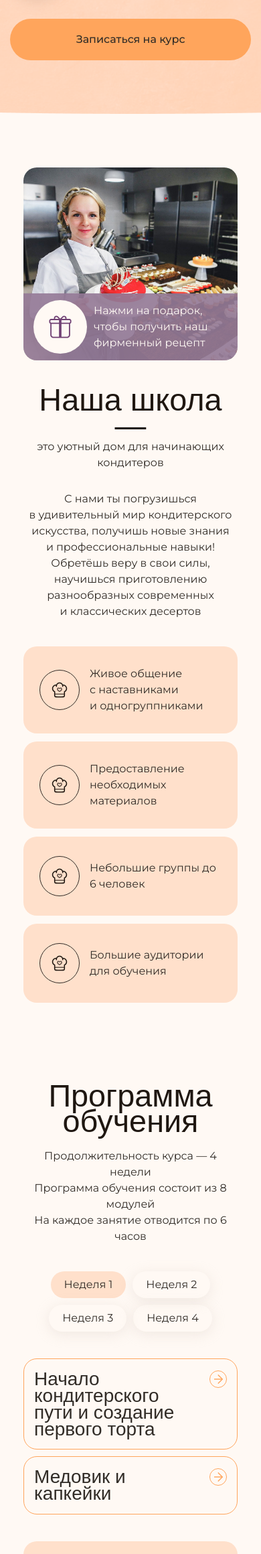
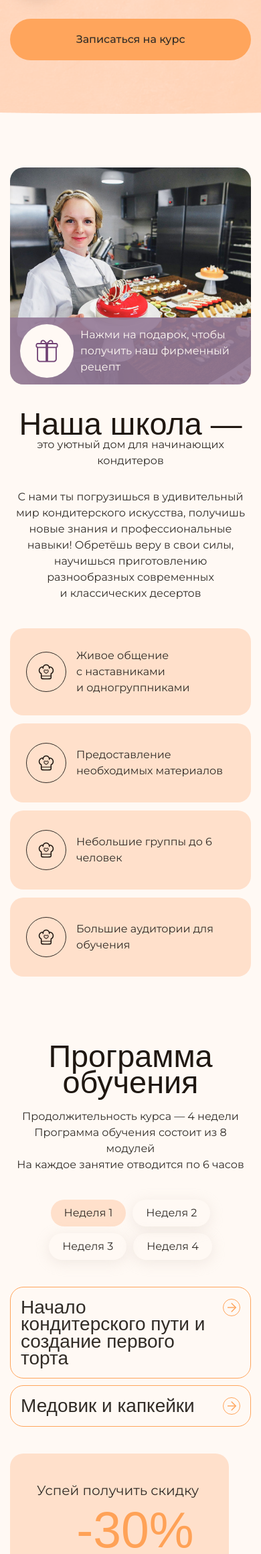
Before and after one commit to unenl1ghtened/homework, a PHP site: page /wake-bake/index.html in a window 390 px wide. Shown: the part 552-2872 px from the top of the page at 67% size. Run offline with PHP 8.4, Linux system fonts and the light colour scheme.

Commit message:
Update style.css

```diff
--- a/wake-bake/css/style.css
+++ b/wake-bake/css/style.css
@@ -432,6 +432,9 @@
 /* ================================================ */
 
 .main__inner {
+    display: flex;
+    flex-direction: column;
+    gap: 140px;
     padding: 140px 0;
 }
 
@@ -541,10 +544,6 @@
 }
 
 /* ==================================================== */
-
-.program__inner {
-    padding: 140px 0;
-}
 
 .program__top {
     display: flex;
@@ -1035,7 +1034,8 @@
 
 @media (max-width: 800px) {
     .main__inner {
-        padding: 20px;
+        gap: 100px;
+        padding: 80px 0;
     }
 
     /* ------------------- */
@@ -1060,9 +1060,6 @@
 
     /* --------------- */
 
-    .info {
-        padding: 60px 0;
-    }
 
     .info__inner {
         grid-template: none;
@@ -1090,10 +1087,6 @@
     }
 
     /* ----------- */
-
-    .program__inner {
-        padding: 60px 0;
-    }
     .tab-control {
         gap: 10px;
     }
@@ -1174,16 +1167,17 @@
         grid-template: repeat(3, auto) / repeat(2, auto);
     }
 
-    .program__discount-price-big {
-        justify-content: start;
-    }
-
     .program__discount {
         grid-row: auto;
         grid-column: 1 / -1;
         justify-self: center;
     }
-
+    .program__discount span {
+        margin-top: 15px;
+    }
+    .program__discount-price-big {
+        justify-content: start;
+    }
     /* ------------------ */
 
     .footer__inner {
@@ -1251,4 +1245,7 @@
     .program__discount-price {
         text-align: center;
     }
+    .program__discount {
+        padding: 40px 45px 40px 40px;
+    }
 }
```
